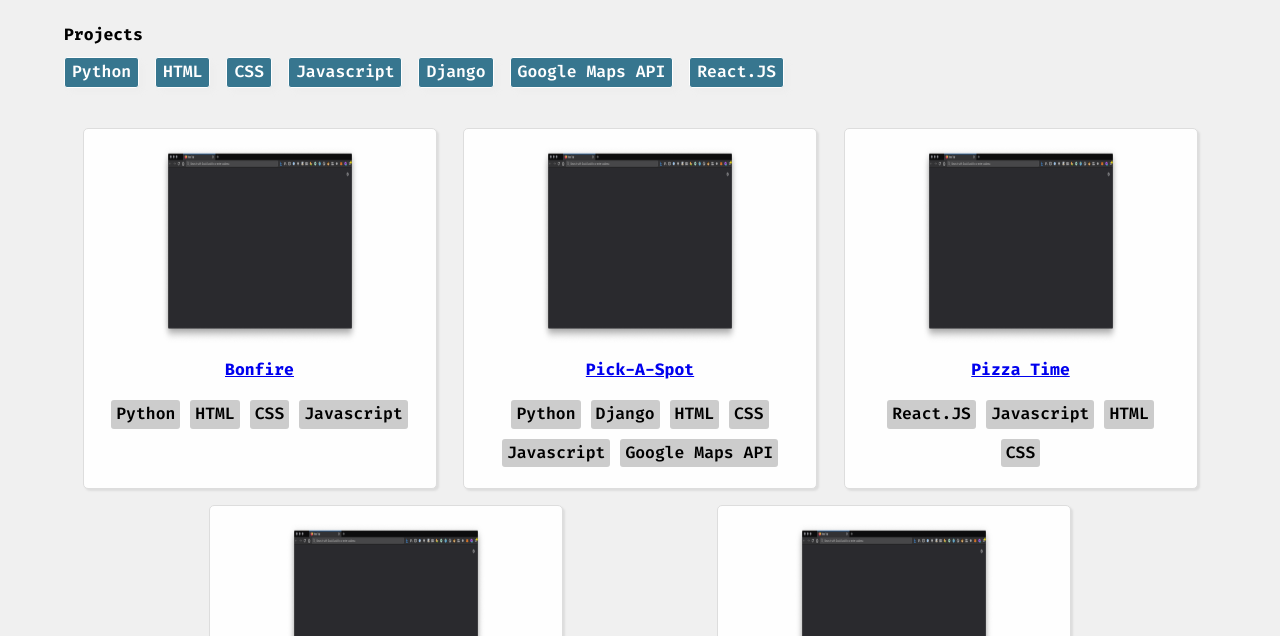
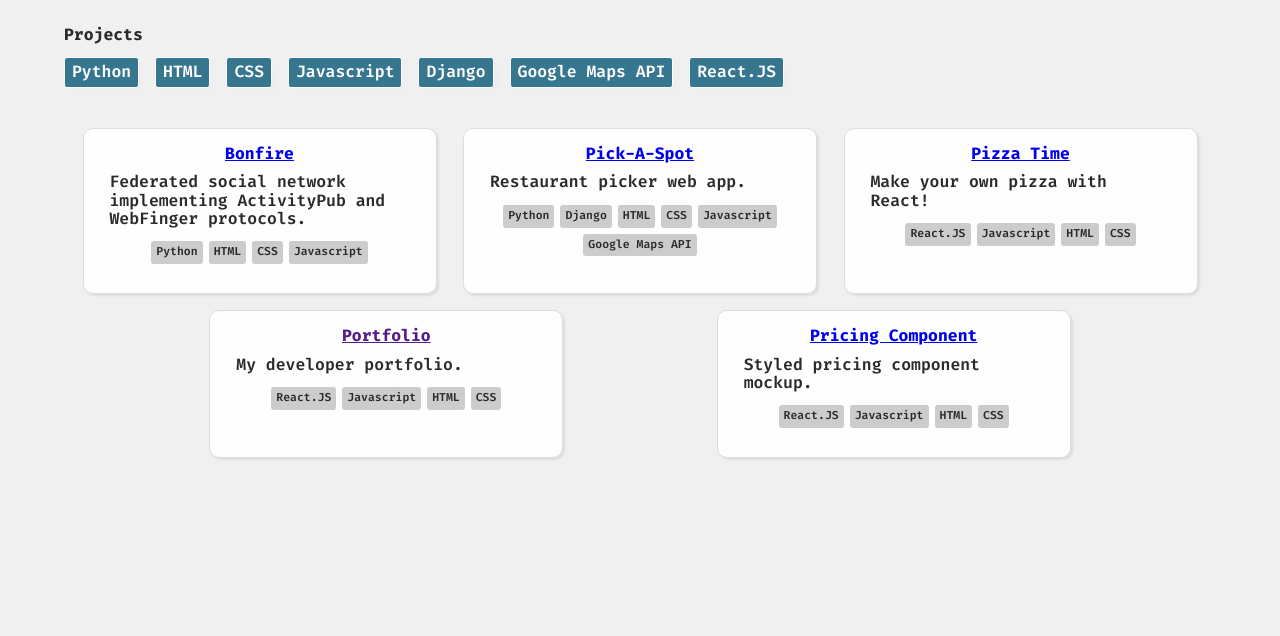
Before and after one commit to pk400/dev-portfolio, a React app in the folder client/: page / in a window 1280 px wide. Shown: the part 164-800 px from the top of the page. Built offline with nearby package versions, Linux system fonts and the light colour scheme; no server answers.

Commit message:
Removed temorary image. Added favicon.

```diff
--- a/client/public/index.html
+++ b/client/public/index.html
@@ -10,21 +10,8 @@
       content="Web site created using create-react-app"
     />
     <link rel="apple-touch-icon" href="%PUBLIC_URL%/logo192.png" />
-    <!--
-      manifest.json provides metadata used when your web app is installed on a
-      user's mobile device or desktop. See https://developers.google.com/web/fundamentals/web-app-manifest/
-    -->
     <link rel="manifest" href="%PUBLIC_URL%/manifest.json" />
-    <!--
-      Notice the use of %PUBLIC_URL% in the tags above.
-      It will be replaced with the URL of the `public` folder during the build.
-      Only files inside the `public` folder can be referenced from the HTML.
-
-      Unlike "/favicon.ico" or "favicon.ico", "%PUBLIC_URL%/favicon.ico" will
-      work correctly both with client-side routing and a non-root public URL.
-      Learn how to configure a non-root public URL by running `npm run build`.
-    -->
-    <title>React App</title>
+    <title>Joel Aro</title>
   </head>
   <body>
     <noscript>You need to enable JavaScript to run this app.</noscript>
--- a/client/src/components/App.css
+++ b/client/src/components/App.css
@@ -14,6 +14,7 @@ body {
   font-size: 100%;
   margin: 4rem;
   background-color: #F0F0F0;
+  color: #2a2a2a;
 }
 
 main {
--- a/client/src/components/Projects.css
+++ b/client/src/components/Projects.css
@@ -1,3 +1,7 @@
+h3 {
+  margin: 0;
+}
+
 .projects {
   margin-top: 3rem;
 }
@@ -15,7 +19,7 @@
   border: 1px solid #DDD;
   background-color: #FEFEFE;
   padding: 1rem;
-  border-radius: 5px;
+  border-radius: 10px;
   box-shadow: 2px 2px 2px #DDD;
 }
 
@@ -58,13 +62,20 @@
 
 .mini-skills {
   text-align: center;
+  font-size: 0.7rem;
+  margin: 10px;
 }
 
 .mini-skill {
   display: inline-block;
-  margin: 5px;
+  margin: 3px;
   background-color: #CCCCCC;
   padding: 5px;
   border-radius: 3px;
   user-select: none;
 }
+
+.project-description {
+  font-weight: normal;
+  margin: 10px;
+}
--- a/client/src/components/Projects.js
+++ b/client/src/components/Projects.js
@@ -42,8 +42,8 @@ const Projects = () => {
       <div className="project-filter">
         {showProjects.map((project, i) =>
           <div key={i} className="project-container">
-            <img src={image} />
             <a href={project.url}><h3 className="project-name">{project.name}</h3></a>
+            <div className="project-description">{project.description}</div>
             <div className="mini-skills">
               {project.skills.map((skill, i) =>
                 <div key={i} className="mini-skill">{skill}</div>
--- a/client/src/config.json
+++ b/client/src/config.json
@@ -20,7 +20,8 @@
         "HTML",
         "CSS",
         "Javascript"
-      ]
+      ],
+      "description": "Federated social network implementing ActivityPub and WebFinger protocols."
     },
     {
       "name": "Pick-A-Spot",
@@ -32,7 +33,8 @@
         "CSS",
         "Javascript",
         "Google Maps API"
-      ]
+      ],
+      "description": "Restaurant picker web app."
     },
     {
       "name": "Pizza Time",
@@ -42,7 +44,8 @@
         "Javascript",
         "HTML",
         "CSS"
-      ]
+      ],
+      "description": "Make your own pizza with React!"
     },
     {
       "name": "Portfolio",
@@ -52,7 +55,8 @@
         "Javascript",
         "HTML",
         "CSS"
-      ]
+      ],
+      "description": "My developer portfolio."
     },
     {
       "name": "Pricing Component",
@@ -62,7 +66,8 @@
         "Javascript",
         "HTML",
         "CSS"
-      ]
+      ],
+      "description": "Styled pricing component mockup."
     }
   ]
 }
```
Also changed, not shown: client/public/favicon.ico.
